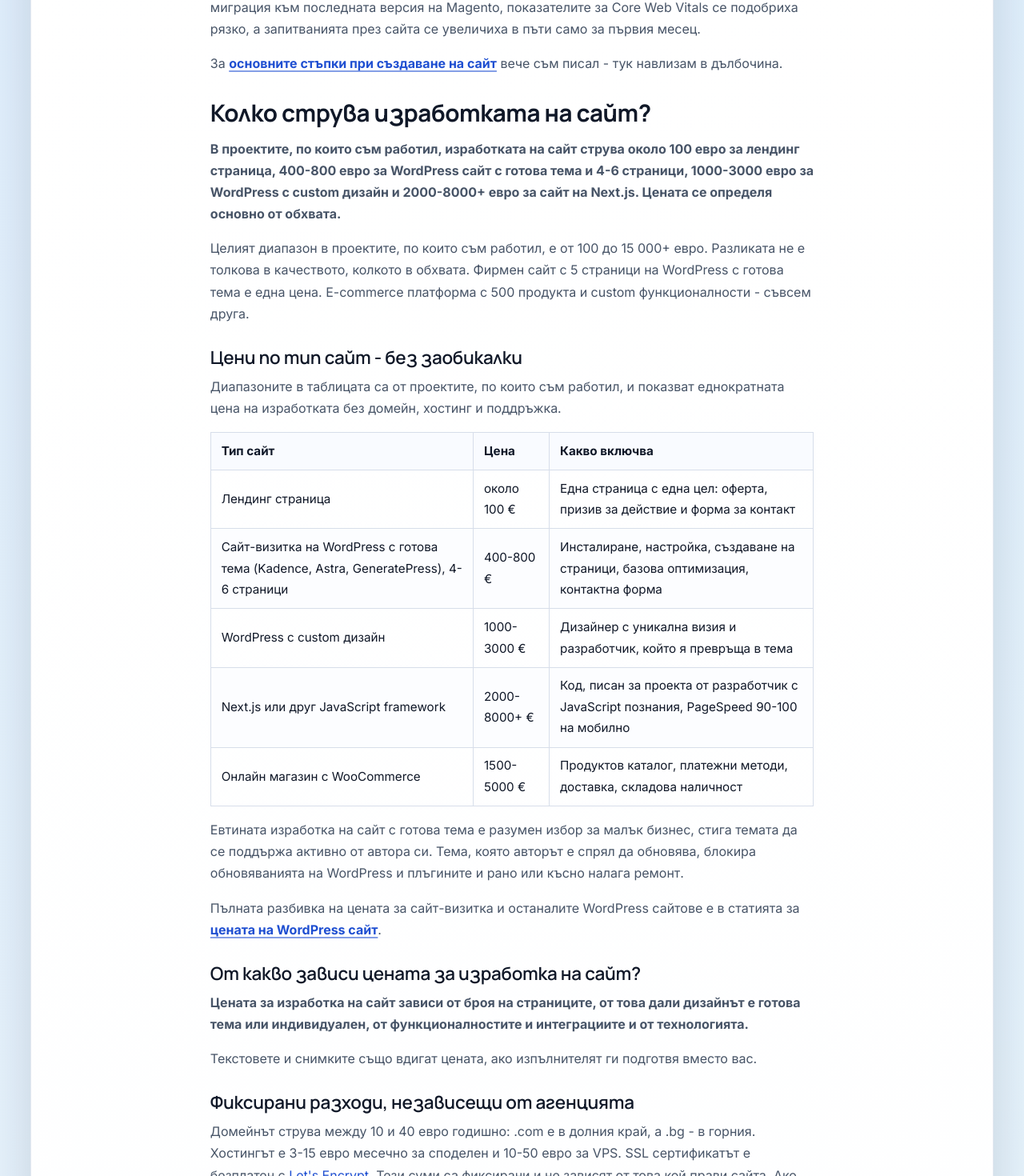
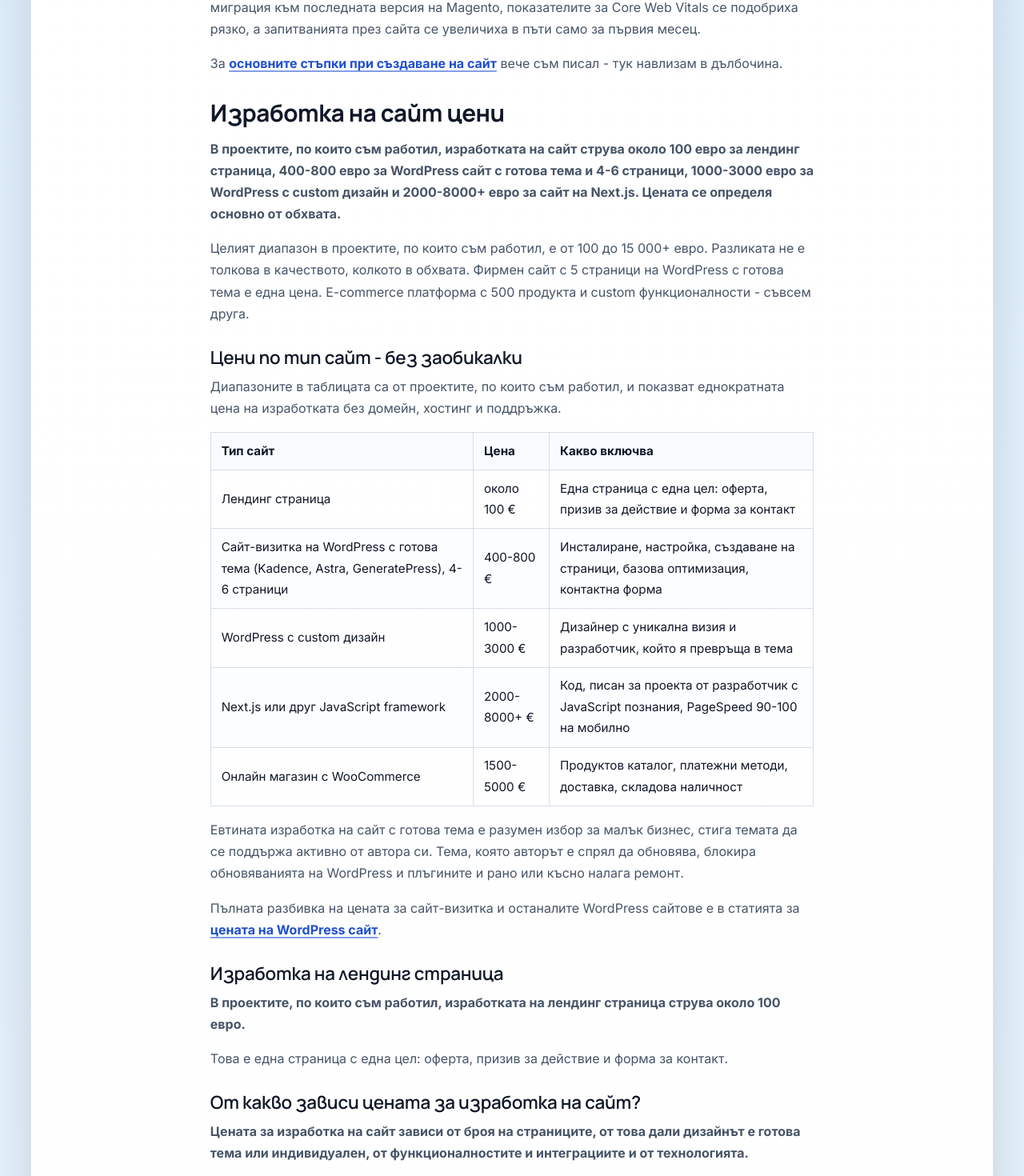
Before and after one commit to inweblife/inweblife, a Next.js app: page /izrabotka-na-sait in a window 1280 px wide. Shown: the part 1200-2670 px from the top of the page at 80% size. Built offline with nearby package versions, Linux system fonts and the light colour scheme; no server answers.

Commit message:
Update izrabotka-na-sait.js

```diff
--- a/pages/izrabotka-na-sait.js
+++ b/pages/izrabotka-na-sait.js
@@ -143,7 +143,7 @@ const IzrabotkaNaSait = () => {
           </section>
 
           <section>
-            <h2>Колко струва изработката на сайт?</h2>
+            <h2>Изработка на сайт цени</h2>
             <p>
               <strong>
                 В проектите, по които съм работил, изработката на сайт струва около 100 евро за
@@ -229,6 +229,17 @@ const IzrabotkaNaSait = () => {
                 <strong>цената на WordPress сайт</strong>
               </Link>
               .
+            </p>
+
+            <h3>Изработка на лендинг страница</h3>
+            <p>
+              <strong>
+                В проектите, по които съм работил, изработката на лендинг страница струва около 100
+                евро.
+              </strong>
+            </p>
+            <p>
+              Това е една страница с една цел: оферта, призив за действие и форма за контакт.
             </p>
 
             <h3>От какво зависи цената за изработка на сайт?</h3>
```
